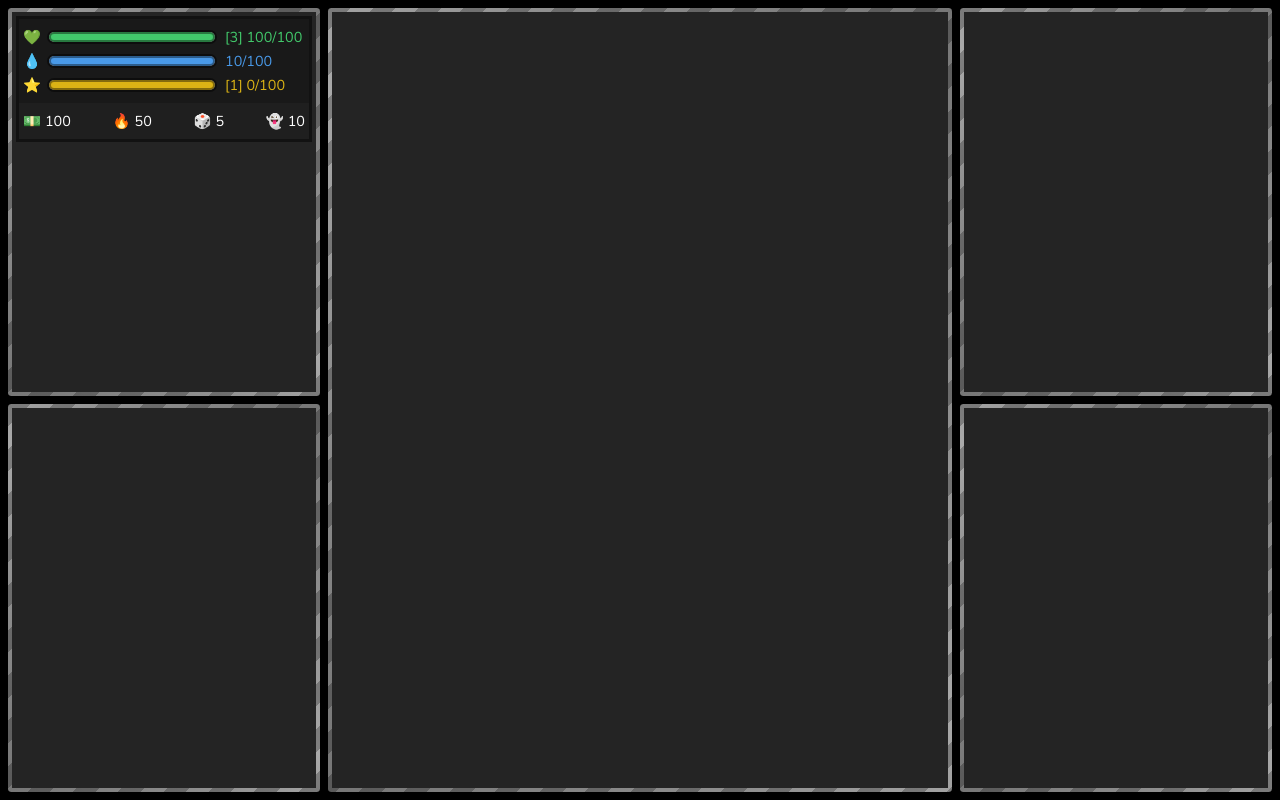
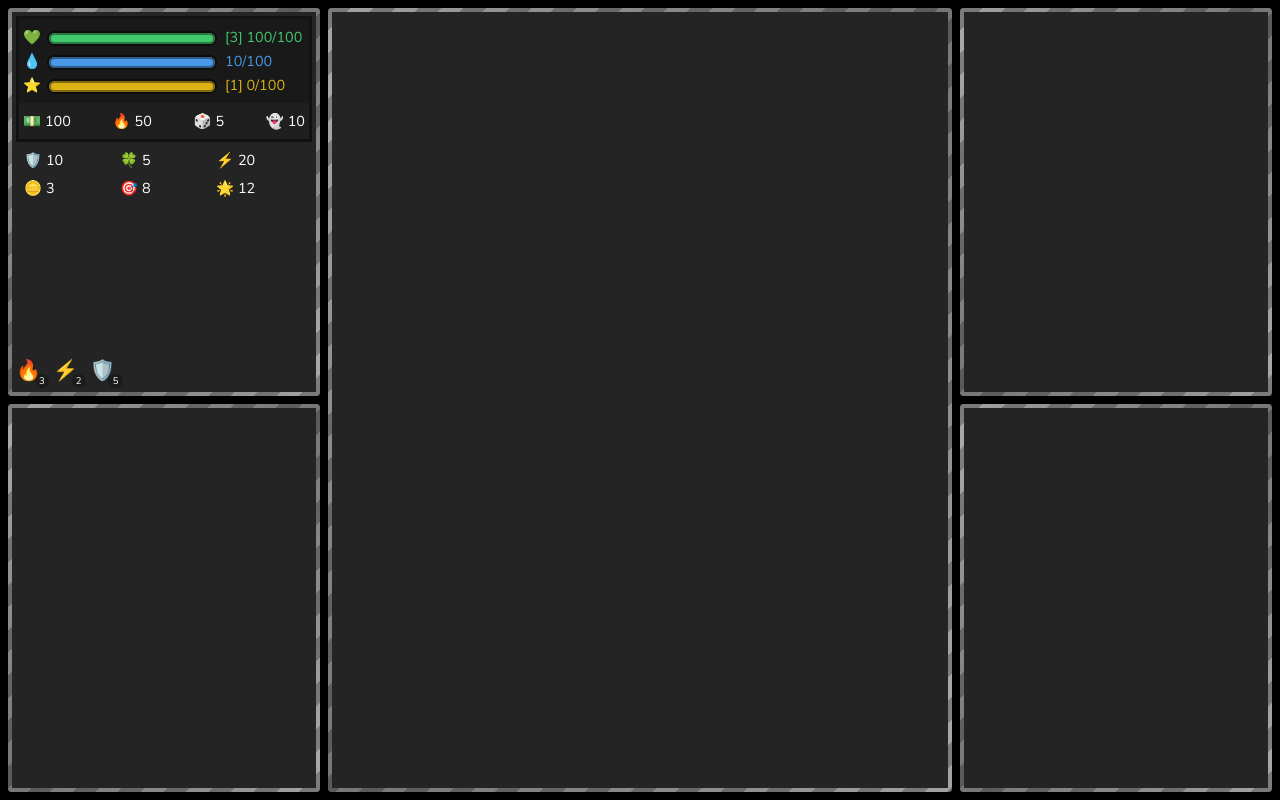
Before and after one commit to ProDreVil/Super-Snaders, a Flask app: page / in a window 1280 px wide. Run offline with Flask 3, Linux system fonts and the light colour scheme.

Commit message:
Finished full mockup design of stats panel

```diff
--- a/web/static/css/status.css
+++ b/web/static/css/status.css
@@ -1,4 +1,4 @@
-.stats-area {
+.head-stats {
     border: 0.2rem solid rgba(0, 0, 0, 0.5);
 }
 
@@ -36,6 +36,7 @@
     border: 0.15rem solid rgba(0, 0, 0, 0.9);
     border-radius: 1rem;
     overflow: hidden;
+    margin-top: 0.2rem;
 }
 
 .stat-progress {
@@ -62,6 +63,37 @@
     gap: 0.25rem;
 }
 
+.unlocked-stats {
+    display: grid;
+    grid-template-columns: repeat(3, 1fr);
+    gap: 0.5rem;
+    margin: 0.5rem;
+}
+
+.unlocked-stat {
+    gap: 0.25rem;
+    min-width: 0;
+}
+
 .stat.health { --stat-color: var(--health-color); }
 .stat.mana { --stat-color: var(--mana-color); }
 .stat.exp { --stat-color: var(--exp-color); }
+
+.effects-area {
+    margin: auto 0 0.25rem 0;
+    gap: 0.75rem;
+}
+
+.effect-icon {
+    font-size: 1.25rem;
+}
+
+.effect-duration {
+    bottom: -0.25rem;
+    right: -0.5rem;
+    font-size: 0.6rem;
+    width: 0.9rem;
+    height: 0.9rem;
+    border-radius: 50%;
+    background-color: rgba(0, 0, 0, 0.25);
+}
--- a/web/templates/components/status.html
+++ b/web/templates/components/status.html
@@ -1,5 +1,6 @@
-<aside class="status-container container-panel pattern-border">
+<aside class="status-container container-panel pattern-border flex-col">
     <div class="stats-area flex-col">
+        <div class="head-stats">
             <div class="resource-stats flex-col">
                 <div class="stat health">
                     <div class="stat-icon">💚</div>
@@ -42,8 +43,46 @@
                 </div>
             </div>
         </div>
+        <div class="unlocked-stats">
+            <div class="unlocked-stat flex-centered">
+                <div class="stat-icon">🛡️</div>
+                <p class="stat-value">10</p>
+            </div>
+            <div class="unlocked-stat flex-centered">
+                <div class="stat-icon">🍀</div>
+                <p class="stat-value">5</p>
+            </div>
+            <div class="unlocked-stat flex-centered">
+                <div class="stat-icon">⚡</div>
+                <p class="stat-value">20</p>
+            </div>
+            <div class="unlocked-stat flex-centered">
+                <div class="stat-icon">🪙</div>
+                <p class="stat-value">3</p>
+            </div>
+            <div class="unlocked-stat flex-centered">
+                <div class="stat-icon">🎯</div>
+                <p class="stat-value">8</p>
+            </div>
+            <div class="unlocked-stat flex-centered">
+                <div class="stat-icon">🌟</div>
+                <p class="stat-value">12</p>
+            </div>
+        </div>
+    </div>
 
     <div class="effects-area flex-row">
-        <div class="effect-icon"></div>
+        <div class="effect relative flex-centered">
+            <div class="effect-icon">🔥</div>
+            <span class="effect-duration absolute flex-centered justify-center">3</span>
+        </div>
+        <div class="effect relative flex-centered">
+            <div class="effect-icon">⚡</div>
+            <span class="effect-duration absolute flex-centered justify-center">2</span>
+        </div>
+        <div class="effect relative flex-centered">
+            <div class="effect-icon">🛡️</div>
+            <span class="effect-duration absolute flex-centered justify-center">5</span>
+        </div>
     </div>
 </aside>
```
Lines whose indentation alone changed are shown as unchanged.
